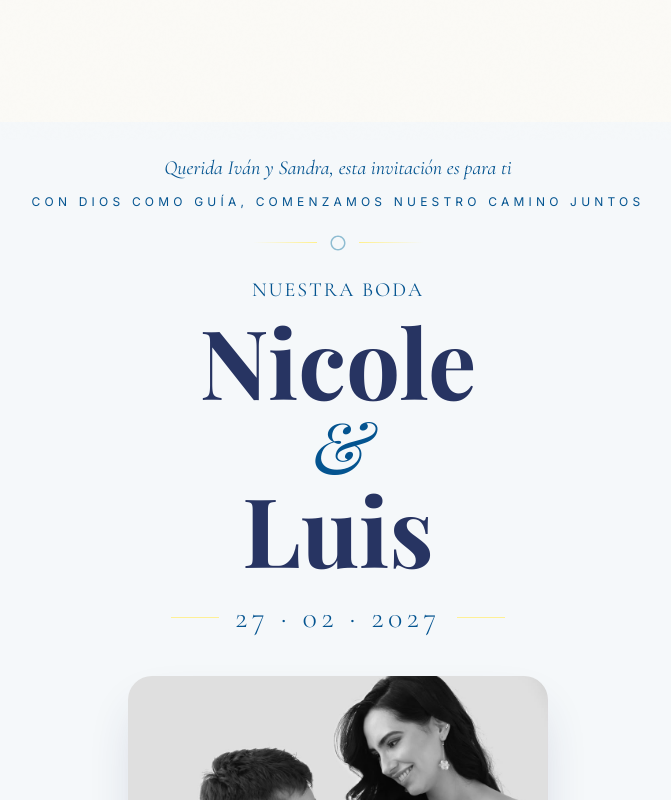
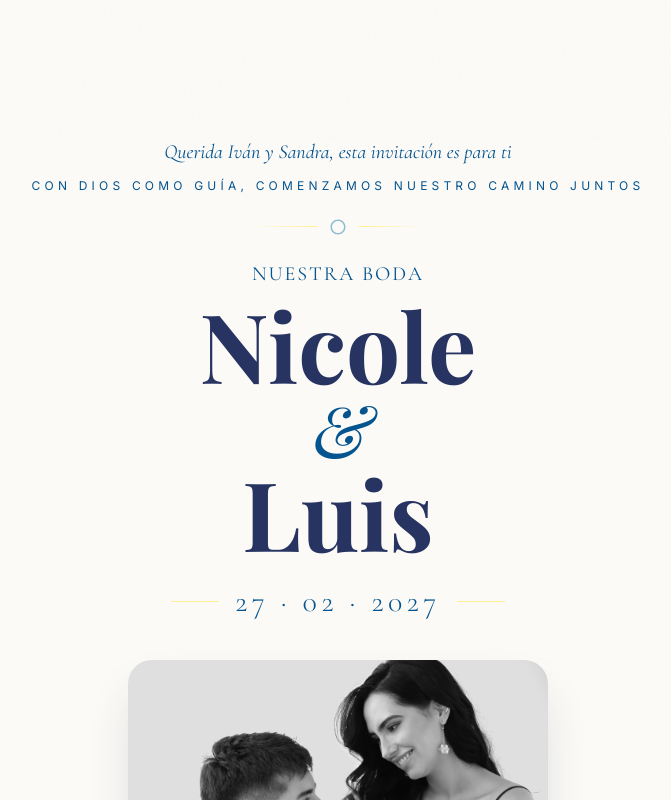
Before and after one commit to BastianVasquez/nicole-luis-wedding-nuevo, a Next.js app: page /invitacion/ivan-sandra in a window 1280 px wide. Shown: the part 660-1460 px from the top of the page, without its empty margins (302-973 px from the left). Built offline with nearby package versions, Linux system fonts and the light colour scheme; a web font is replaced by a local one.

Commit message:
Update Hero.js
Unificar color de fondo y reducir espacio

```diff
--- a/components/Hero.js
+++ b/components/Hero.js
@@ -15,7 +15,7 @@ export default function Hero({ guest }) {
   }
 
   return (
-    <section className="relative min-h-screen flex flex-col items-center justify-start pt-4 md:pt-8 pb-20 overflow-hidden bg-[#F5F8FA]">
+    <section className="relative min-h-screen flex flex-col items-center justify-start pt-2 md:pt-4 pb-20 overflow-hidden bg-[#FBFAF6]">
 
       {/* Main content */}
       <div
@@ -128,7 +128,7 @@ export default function Hero({ guest }) {
       </div>
 
       {/* Bottom fade */}
-      <div className="absolute bottom-0 left-0 right-0 h-24 bg-gradient-to-t from-[#F5F8FA] to-transparent pointer-events-none" />
+      <div className="absolute bottom-0 left-0 right-0 h-24 bg-gradient-to-t from-[#FBFAF6] to-transparent pointer-events-none" />
 
     </section>
   )
```
